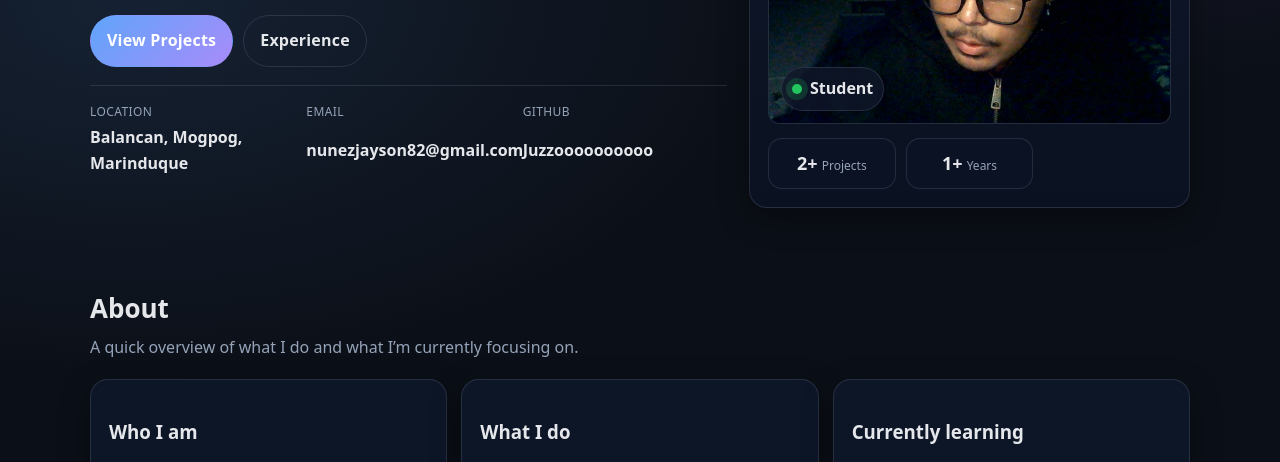
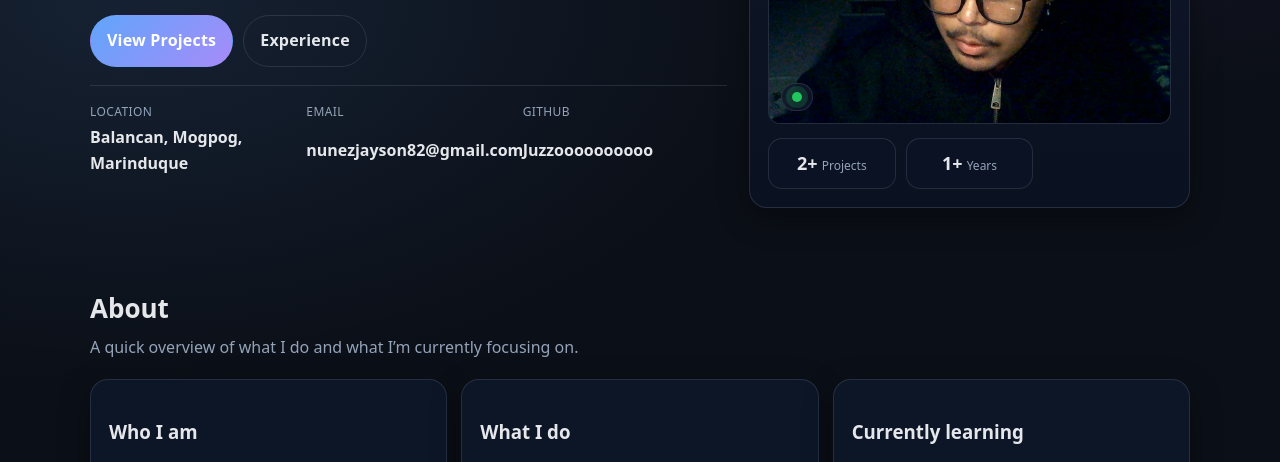
Before and after one commit to Juzzoooooooooo/My-Portfolio, a plain HTML site: page index.html in a window 1280 px wide. Shown: the part 294-756 px from the top of the page. Drawn offline with Linux system fonts and the light colour scheme.

Commit message:
Update index.html

```diff
--- a/index.html
+++ b/index.html
@@ -88,7 +88,6 @@
             <img src="assets/img/profile.jpg" alt="Portrait of Jayson Nuñez" class="profile_img" />
             <div class="profile_badge">
               <span class="dot" aria-hidden="true"></span>
-              Student
             </div>
           </div>
 
```
